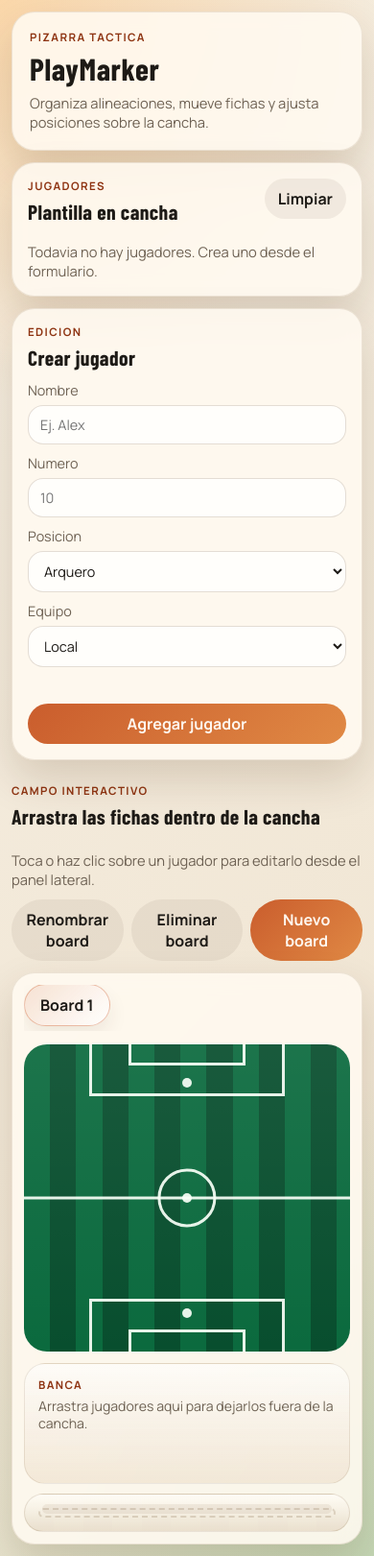
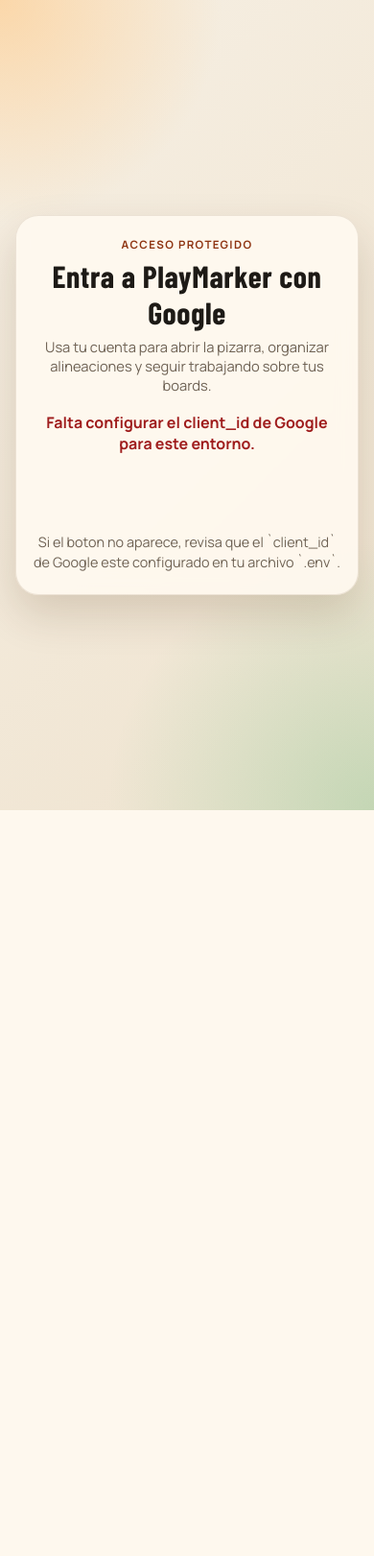
Before and after one commit to volatil/playmarker, a PHP site: page / in a window 390 px wide. Shown: the whole page at 96% size. After the commit the page ends 844 px from the top, so only its background shows below. Run offline with PHP 8.4, Linux system fonts and the light colour scheme; some libraries are stand-ins or nearby versions.

Commit message:
agregar login obligatorio con Google

```diff
--- a/assets/css/styles.css
+++ b/assets/css/styles.css
@@ -73,7 +77,8 @@ button {
 
 .brand-card,
 .panel,
-.pitch-frame {
+.pitch-frame,
+.login-card {
   background: var(--panel);
   border: 1px solid var(--panel-border);
   border-radius: 24px;
@@ -83,6 +88,51 @@ button {
 
 .brand-card {
   padding: 18px;
+}
+
+.login-shell {
+  min-height: 100vh;
+  padding: 24px;
+  display: grid;
+  place-items: center;
+}
+
+.login-card {
+  width: min(100%, 540px);
+  padding: 28px;
+  text-align: center;
+}
+
+.google-login-slot {
+  display: flex;
+  justify-content: center;
+  min-height: 44px;
+  margin-top: 20px;
+}
+
+.login-help {
+  margin: 18px 0 0;
+  color: var(--muted);
+  font-size: 0.9rem;
+  line-height: 1.45;
+}
+
+.login-status {
+  min-height: 1.4rem;
+  margin-top: 18px;
+  font-weight: 700;
+}
+
+.login-status.is-error {
+  color: #9f1d1d;
+}
+
+.login-status.is-success {
+  color: #166534;
+}
+
+.login-status.is-info {
+  color: var(--accent-dark);
 }
 
 .eyebrow {
@@ -650,12 +757,25 @@ form {
     padding-top: 0;
   }
 
+  .session-card {
+    align-items: flex-start;
+    flex-direction: column;
+  }
+
   .player-list {
     flex: none;
   }
 }
 
 @media (max-width: 720px) {
+  .login-shell {
+    padding: 16px;
+  }
+
+  .login-card {
+    padding: 22px 18px;
+  }
+
   .sidebar,
   .board-section {
     padding: 12px;
--- a/config/controller.php
+++ b/config/controller.php
@@ -5,6 +5,49 @@ declare(strict_types=1);
 session_start();
 
 define('APP_ROOT', dirname(__DIR__));
+
+function load_env_file(string $filePath): void
+{
+    if (!file_exists($filePath) || !is_readable($filePath)) {
+        return;
+    }
+
+    $lines = file($filePath, FILE_IGNORE_NEW_LINES | FILE_SKIP_EMPTY_LINES);
+
+    if ($lines === false) {
+        return;
+    }
+
+    foreach ($lines as $line) {
+        $trimmed = trim($line);
+
+        if ($trimmed === '' || str_starts_with($trimmed, '#')) {
+            continue;
+        }
+
+        [$key, $value] = array_pad(explode('=', $trimmed, 2), 2, '');
+        $key = trim($key);
+
+        if ($key === '') {
+            continue;
+        }
+
+        $value = trim($value);
+
+        if (
+            (str_starts_with($value, '"') && str_ends_with($value, '"')) ||
+            (str_starts_with($value, "'") && str_ends_with($value, "'"))
+        ) {
+            $value = substr($value, 1, -1);
+        }
+
+        $_ENV[$key] = $value;
+        $_SERVER[$key] = $value;
+        putenv("$key=$value");
+    }
+}
+
+load_env_file(APP_ROOT . '/.env');
 
 date_default_timezone_set('America/Santiago');
 ini_set('log_errors', 'On');
@@ -52,6 +95,60 @@ function asset_url(string $path): string
     return app_url('/assets/' . ltrim($path, '/'));
 }
 
+function env_value(string $key, ?string $default = null): ?string
+{
+    $value = $_ENV[$key] ?? getenv($key);
+
+    if ($value === false || $value === null || $value === '') {
+        return $default;
+    }
+
+    return (string) $value;
+}
+
+function app_env(): string
+{
+    $configuredEnv = strtolower((string) env_value('APP_ENV', ''));
+
+    if ($configuredEnv !== '') {
+        return $configuredEnv;
+    }
+
+    $host = strtolower((string) ($_SERVER['HTTP_HOST'] ?? ''));
+
+    if (
+        $host === '' ||
+        str_contains($host, 'localhost') ||
+        str_contains($host, '127.0.0.1') ||
+        str_contains($host, '.local')
+    ) {
+        return 'develop';
+    }
+
+    return 'production';
+}
+
+function google_client_id(): string
+{
+    $envKey = app_env() === 'production'
+        ? 'GOOGLE_CLIENT_ID_PRODUCTION'
+        : 'GOOGLE_CLIENT_ID_DEVELOP';
+
+    return env_value($envKey, '') ?? '';
+}
+
+function current_user(): ?object
+{
+    $user = $_SESSION['user'] ?? null;
+
+    return is_object($user) ? $user : null;
+}
+
+function is_logged_in(): bool
+{
+    return current_user() !== null;
+}
+
 $routes = require APP_ROOT . '/config/routes.php';
 
 $requestUri = parse_url($_SERVER['REQUEST_URI'] ?? '/', PHP_URL_PATH) ?: '/';
--- a/config/routes.php
+++ b/config/routes.php
@@ -2,5 +2,7 @@
 
 return [
     '/' => 'SitioController@home',
+    '/api/auth/google' => 'SitioController@loginWithGoogle',
+    '/logout' => 'SitioController@logout',
     '/health' => 'SitioController@health',
 ];
--- a/controllers/MainController.php
+++ b/controllers/MainController.php
@@ -52,4 +52,34 @@ class MainController
             ],
         ];
     }
+
+    protected function decodeGoogleIdToken(string $token): ?object
+    {
+        $parts = explode('.', $token);
+
+        if (count($parts) !== 3) {
+            return null;
+        }
+
+        $payload = str_replace(['-', '_'], ['+', '/'], $parts[1]);
+        $padding = strlen($payload) % 4;
+
+        if ($padding > 0) {
+            $payload .= str_repeat('=', 4 - $padding);
+        }
+
+        $decodedPayload = base64_decode($payload, true);
+
+        if ($decodedPayload === false) {
+            return null;
+        }
+
+        $data = json_decode($decodedPayload, true);
+
+        if (!is_array($data)) {
+            return null;
+        }
+
+        return (object) $data;
+    }
 }
--- a/controllers/SitioController.php
+++ b/controllers/SitioController.php
@@ -6,8 +6,22 @@ class SitioController extends MainController
 {
     public function home(): void
     {
+        if (!is_logged_in()) {
+            $meta = $this->metaDefaults();
+            $meta['title'] = 'Iniciar sesion | PlayMarker';
+            $meta['description'] = 'Accede con Google para usar PlayMarker.';
+            $meta['ogDescription'] = $meta['description'];
+            $meta['scripts'] = [];
+
+            $this->render('sitio/login.php', [
+                'meta' => $meta,
+                'googleClientId' => google_client_id(),
+            ]);
+        }
+
         $this->render('sitio/home.php', [
             'meta' => $this->metaDefaults(),
+            'user' => current_user(),
         ]);
     }
 
@@ -17,6 +31,64 @@ class SitioController extends MainController
             'ok' => true,
             'app' => 'playmarker',
         ]);
+    }
+
+    public function loginWithGoogle(): void
+    {
+        if ($_SERVER['REQUEST_METHOD'] !== 'POST') {
+            $this->renderJson([
+                'success' => false,
+                'message' => 'Metodo no permitido.',
+            ], 405);
+        }
+
+        $payload = json_decode((string) ($_POST['losdatos'] ?? ''), true);
+
+        if (!is_array($payload)) {
+            $this->renderJson([
+                'success' => false,
+                'message' => 'No se recibieron datos validos.',
+            ], 422);
+        }
+
+        $token = trim((string) ($payload['idtoken'] ?? ''));
+
+        if ($token === '') {
+            $this->renderJson([
+                'success' => false,
+                'message' => 'No se recibio el ID Token.',
+            ], 422);
+        }
+
+        $googleUser = $this->decodeGoogleIdToken($token);
+
+        if (!$googleUser || !isset($googleUser->email)) {
+            $this->renderJson([
+                'success' => false,
+                'message' => 'No se pudo validar el token de Google.',
+            ], 422);
+        }
+
+        $_SESSION['user'] = (object) [
+            'email' => (string) $googleUser->email,
+            'name' => trim((string) ($googleUser->name ?? '')) !== ''
+                ? (string) $googleUser->name
+                : (string) $googleUser->email,
+            'picture' => (string) ($googleUser->picture ?? ''),
+        ];
+
+        $this->renderJson([
+            'success' => true,
+            'message' => 'Acceso autorizado.',
+            'user' => $_SESSION['user'],
+        ]);
+    }
+
+    public function logout(): void
+    {
+        unset($_SESSION['user']);
+        header('Location: ' . app_url('/'));
+        exit;
     }
 
     public function error404(): void
--- a/views/sitio/home.php
+++ b/views/sitio/home.php
@@ -5,6 +5,34 @@
       <h1>PlayMarker</h1>
       <p class="subtitle">Organiza alineaciones, mueve fichas y ajusta posiciones sobre la cancha.</p>
     </div>
+
+    <?php if (isset($user) && is_object($user)): ?>
+    <section class="panel session-panel">
+      <div class="session-card">
+        <div class="session-user">
+          <?php if (($user->picture ?? '') !== ''): ?>
+          <img
+            class="session-avatar"
+            src="<?= htmlspecialchars((string) $user->picture, ENT_QUOTES, 'UTF-8') ?>"
+            alt="<?= htmlspecialchars((string) ($user->name ?? $user->email ?? 'Usuario'), ENT_QUOTES, 'UTF-8') ?>"
+          >
+          <?php else: ?>
+          <div class="session-avatar session-avatar-fallback" aria-hidden="true">
+            <?= htmlspecialchars(strtoupper(substr((string) ($user->name ?? $user->email ?? 'U'), 0, 1)), ENT_QUOTES, 'UTF-8') ?>
+          </div>
+          <?php endif; ?>
+
+          <div>
+            <p class="eyebrow">Sesion activa</p>
+            <p class="session-name"><?= htmlspecialchars((string) ($user->name ?? ''), ENT_QUOTES, 'UTF-8') ?></p>
+            <p class="session-email"><?= htmlspecialchars((string) ($user->email ?? ''), ENT_QUOTES, 'UTF-8') ?></p>
+          </div>
+        </div>
+
+        <a class="ghost-button logout-button" href="<?= htmlspecialchars(app_url('/logout'), ENT_QUOTES, 'UTF-8') ?>">Cerrar sesion</a>
+      </div>
+    </section>
+    <?php endif; ?>
 
     <section class="panel">
       <div class="panel-heading">
@@ -70,7 +98,7 @@
 
   <main class="board-section">
     <div class="board-header">
-      <div>
+      <div style="display: none;">
         <p class="eyebrow">Campo interactivo</p>
         <h2>Arrastra las fichas dentro de la cancha</h2>
       </div>
--- /dev/null
+++ b/views/sitio/login.php
@@ -0,0 +1,109 @@
+<?php $safeGoogleClientId = htmlspecialchars($googleClientId ?? '', ENT_QUOTES, 'UTF-8'); ?>
+<section class="login-shell">
+  <div class="login-card">
+    <p class="eyebrow">Acceso protegido</p>
+    <h1>Entra a PlayMarker con Google</h1>
+    <p class="subtitle">Usa tu cuenta para abrir la pizarra, organizar alineaciones y seguir trabajando sobre tus boards.</p>
+
+    <div class="login-status" id="login-status" role="status" aria-live="polite"></div>
+    <div id="google-login" class="google-login-slot"></div>
+
+    <p class="login-help">Si el boton no aparece, revisa que el `client_id` de Google este configurado en tu archivo `.env`.</p>
+  </div>
+</section>
+
+<script src="https://accounts.google.com/gsi/client" async defer></script>
+<script>
+  (function () {
+    const clientId = "<?= $safeGoogleClientId ?>";
+    const loginStatus = document.getElementById("login-status");
+    const container = document.getElementById("google-login");
+
+    const setStatus = function (message, type) {
+      if (!loginStatus) {
+        return;
+      }
+
+      loginStatus.textContent = message || "";
+      loginStatus.className = "login-status" + (type ? " is-" + type : "");
+    };
+
+    const postGoogleToken = function (idToken) {
+      setStatus("Validando acceso...", "info");
+
+      const body = new URLSearchParams();
+      body.set("losdatos", JSON.stringify({ idtoken: idToken }));
+
+      fetch("<?= htmlspecialchars(app_url('/api/auth/google'), ENT_QUOTES, 'UTF-8') ?>", {
+        method: "POST",
+        headers: {
+          "Content-Type": "application/x-www-form-urlencoded; charset=UTF-8"
+        },
+        body: body.toString()
+      })
+        .then(function (response) {
+          return response.json();
+        })
+        .then(function (data) {
+          if (!data || !data.success) {
+            setStatus((data && data.message) || "No se pudo iniciar sesion.", "error");
+            return;
+          }
+
+          setStatus("Acceso autorizado. Entrando...", "success");
+          window.location.href = "<?= htmlspecialchars(app_url('/'), ENT_QUOTES, 'UTF-8') ?>";
+        })
+        .catch(function () {
+          setStatus("Ha ocurrido un error inesperado. Intentalo de nuevo.", "error");
+        });
+    };
+
+    const fail = function (message) {
+      setStatus(message, "error");
+      if (container) {
+        container.innerHTML = "";
+      }
+    };
+
+    if (!clientId) {
+      fail("Falta configurar el client_id de Google para este entorno.");
+      return;
+    }
+
+    const initGoogleLogin = function () {
+      if (!window.google || !window.google.accounts || !window.google.accounts.id) {
+        fail("Google Identity Services no esta disponible.");
+        return;
+      }
+
+      window.google.accounts.id.initialize({
+        client_id: clientId,
+        callback: function (response) {
+          if (!response || !response.credential) {
+            fail("No se recibio la credencial de Google.");
+            return;
+          }
+
+          postGoogleToken(response.credential);
+        }
+      });
+
+      window.google.accounts.id.renderButton(container, {
+        theme: "outline",
+        size: "large",
+        text: "continue_with",
+        shape: "pill",
+        logo_alignment: "left",
+        width: 320,
+        locale: "es"
+      });
+    };
+
+    if (window.google && window.google.accounts && window.google.accounts.id) {
+      initGoogleLogin();
+      return;
+    }
+
+    window.addEventListener("load", initGoogleLogin, { once: true });
+  })();
+</script>
```
Also changed, not shown: other parts of assets/css/styles.css (+70 -0 lines), index.html (deleted, +0 -158 lines).
